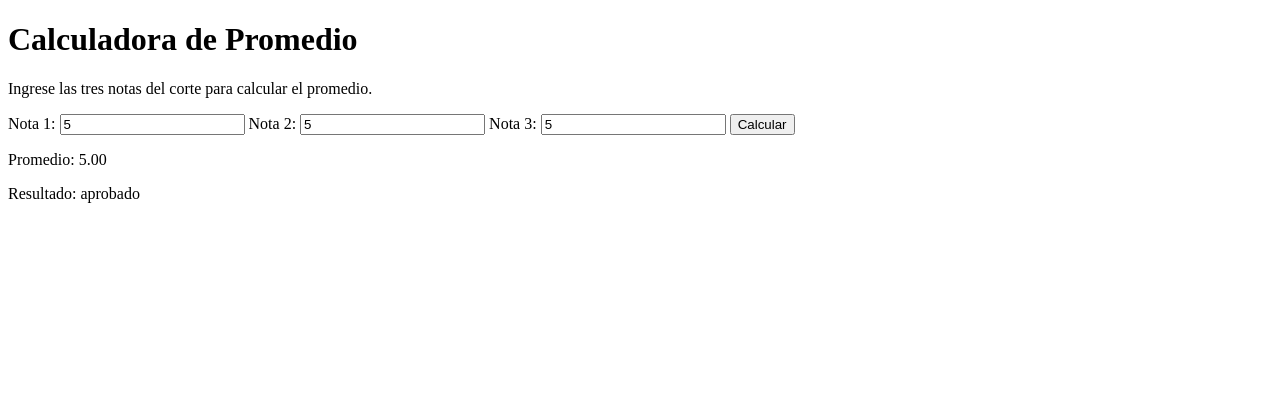
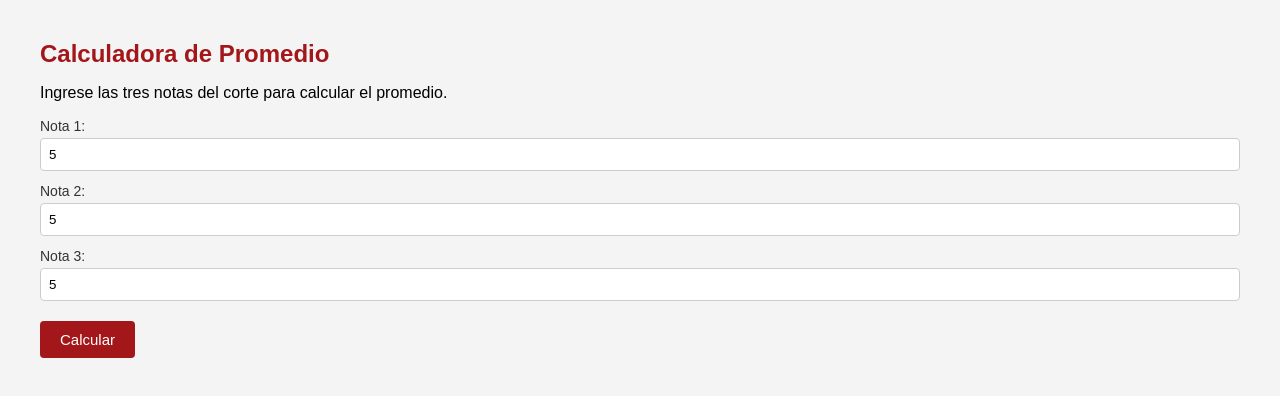
Before and after one commit to danimer07/taller-integrador-Mercado, a plain HTML site: page index.html in a window 1280 px wide. Both pictures are taken after typing "5", "5", "5" into the empty fields and a click on the button "Calcular". Drawn offline with Linux system fonts and the light colour scheme.

Commit message:
refactor: mejorar nombres de variables y elementos

```diff
--- a/index.html
+++ b/index.html
@@ -2,70 +2,63 @@
 <html lang="es">
 <head>
     <meta charset="UTF-8">
-    <title>pagina</title>
-    <link rel="stylesheet" href="Estilos Del Sitio.CSS">
+    <title>Calculadora de Promedio</title>
+    <link rel="stylesheet" href="styles.css">
 </head>
 <body>
 
-    <div class="cont1">
+    <div class="contenedor">
         <h1>Calculadora de Promedio</h1>
         <p>Ingrese las tres notas del corte para calcular el promedio.</p>
 
         <label>Nota 1:</label>
-        <input type="number" id="n1" step="0.1">
+        <input type="number" id="nota1" step="0.1">
 
         <label>Nota 2:</label>
-        <input type="number" id="n2" step="0.1">
+        <input type="number" id="nota2" step="0.1">
 
         <label>Nota 3:</label>
-        <input type="number" id="n3" step="0.1">
+        <input type="number" id="nota3" step="0.1">
 
-        <button onclick="calc()">Calcular</button>
+        <button onclick="calcularPromedio()">Calcular</button>
 
-        <p id="r"></p>
-        <p id="r2"></p>
+        <p id="resultadoPromedio"></p>
+        <p id="resultadoEstado"></p>
     </div>
 
 <script>
 
-let data1 = [];
-let TempValue2 = 0;
-let x = 3;
+let promedio = 0;
+let cantidadNotas = 3;
 
-function calc() {
+function calcularPromedio() {
 
-    let a = parseFloat(document.getElementById("n1").value);
-    let b = parseFloat(document.getElementById("n2").value);
-    let c = parseFloat(document.getElementById("n3").value);
+    let a = parseFloat(document.getElementById("nota1").value);
+    let b = parseFloat(document.getElementById("nota2").value);
+    let c = parseFloat(document.getElementById("nota3").value);
 
     console.log("valores capturados:", a, b, c);
 
     if (isNaN(a) || isNaN(b) || isNaN(c)) {
-        document.getElementById("r").innerHTML = "Debe ingresar las tres notas.";
+        document.getElementById("resultadoPromedio").innerHTML = "Debe ingresar las tres notas.";
         return;
     }
 
-    TempValue2 = (a + b + c) / x;
+    promedio = (a + b + c) / cantidadNotas;
 
-    document.getElementById("r").innerHTML = "Promedio: " + TempValue2.toFixed(2);
+    document.getElementById("resultadoPromedio").innerHTML = "Promedio: " + promedio.toFixed(2);
 
-    if (TempValue2 >= 3.0) {
-        document.getElementById("r2").innerHTML = "Resultado: aprobado";
+if (promedio >= 3.0) { {
+        document.getElementById("resultadoEstado").innerHTML = "Resultado: aprobado";
     } else {
-        document.getElementById("r2").innerHTML = "Resultado: reprobado";
+        document.getElementById("resultadoEstado").innerHTML = "Resultado: reprobado";
     }
 
     console.log("promedio calculado");
 }
 
-// function calcularAntiguo(nota1, nota2) {
-//     let suma = nota1 + nota2;
-//     return suma / 2;
-// }
-
 console.log("pagina cargada");
 
 </script>
-
 </body>
 </html>
```
